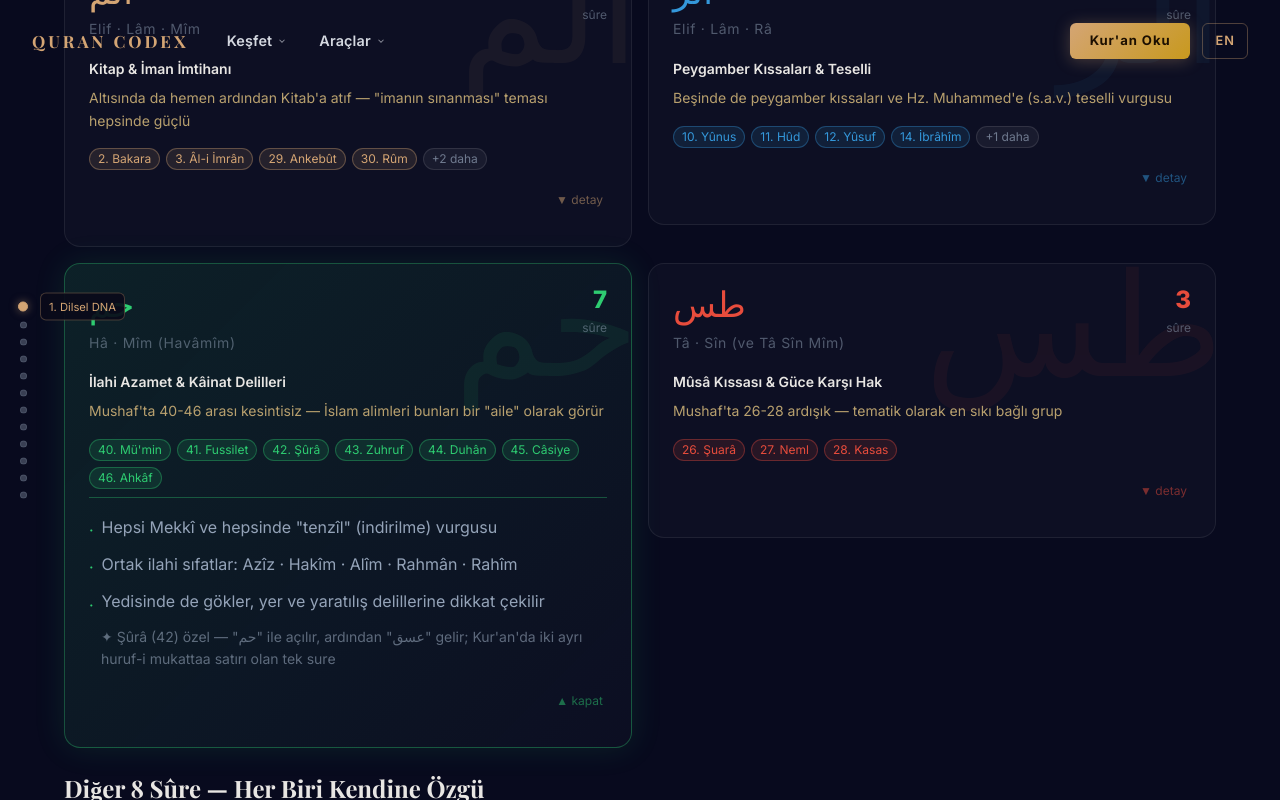
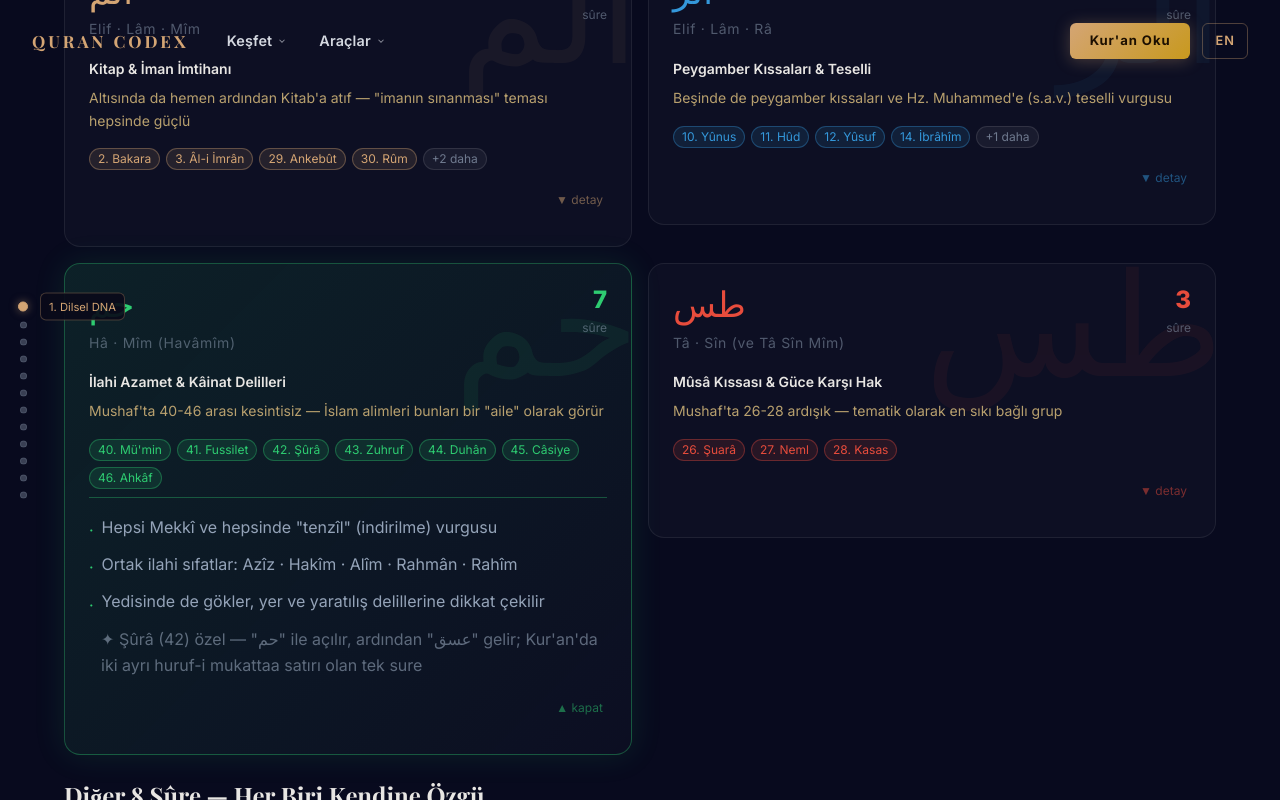
Before and after one commit to serdarbozoglan/qurancodex, a React (Vite) app: page / in a window 1280 px wide. Both pictures are taken after a click on the element 348 px from the left and 2332 px from the top of the page. Shown: the part 1932-2732 px from the top of the page. Built offline with nearby package versions, Linux system fonts and the light colour scheme; a web font is replaced by a local one.

Commit message:
style: match special note font size to regular bullets

```diff
--- a/src/sections/LinguisticDNA.jsx
+++ b/src/sections/LinguisticDNA.jsx
@@ -428,7 +428,7 @@ export default function LinguisticDNA() {
                         if (bullet.startsWith('→ not:') || bullet.startsWith('→ note:')) {
                           const text = bullet.replace(/^→ not(?:e)?:/, '').trim();
                           return (
-                            <li key={bi} className="font-body text-sm leading-relaxed text-silver/60 pl-3">
+                            <li key={bi} className="font-body text-base leading-relaxed text-silver/60 pl-3">
                               ✦ {text}
                             </li>
                           );
```
